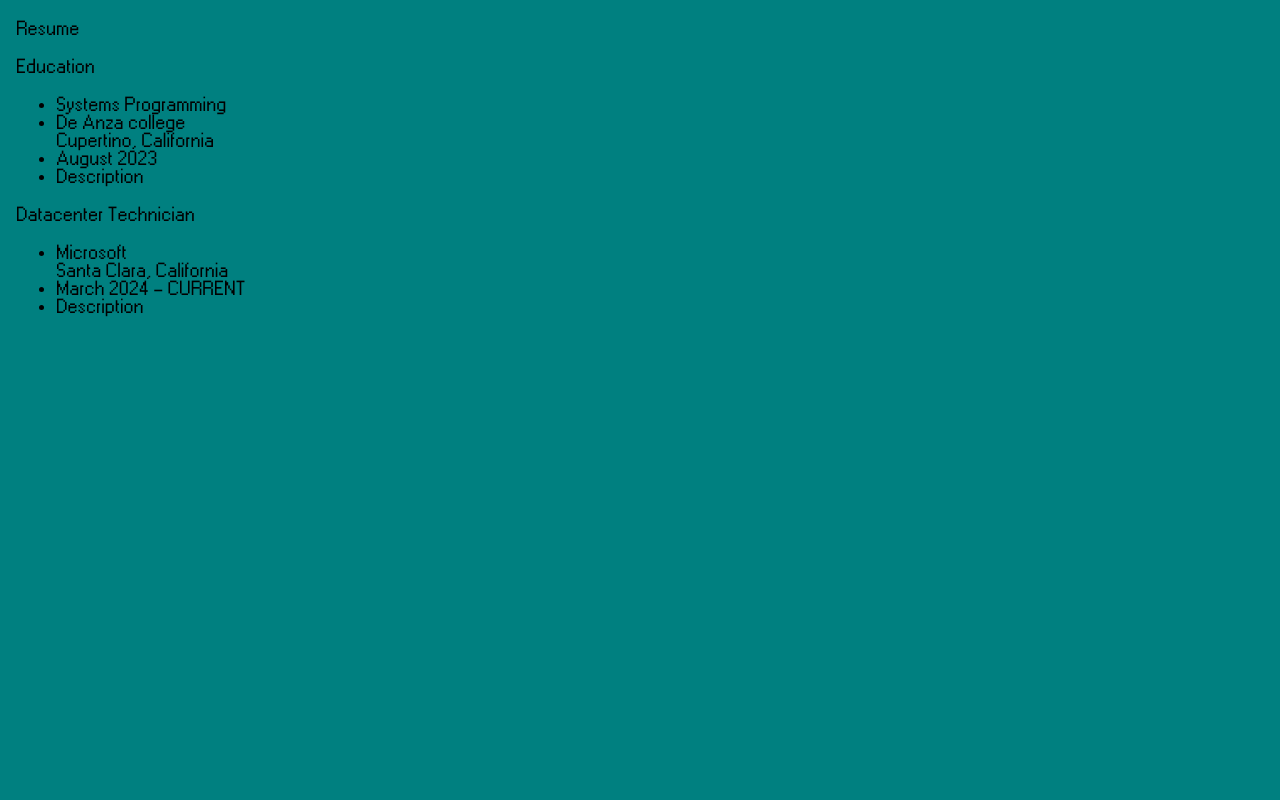
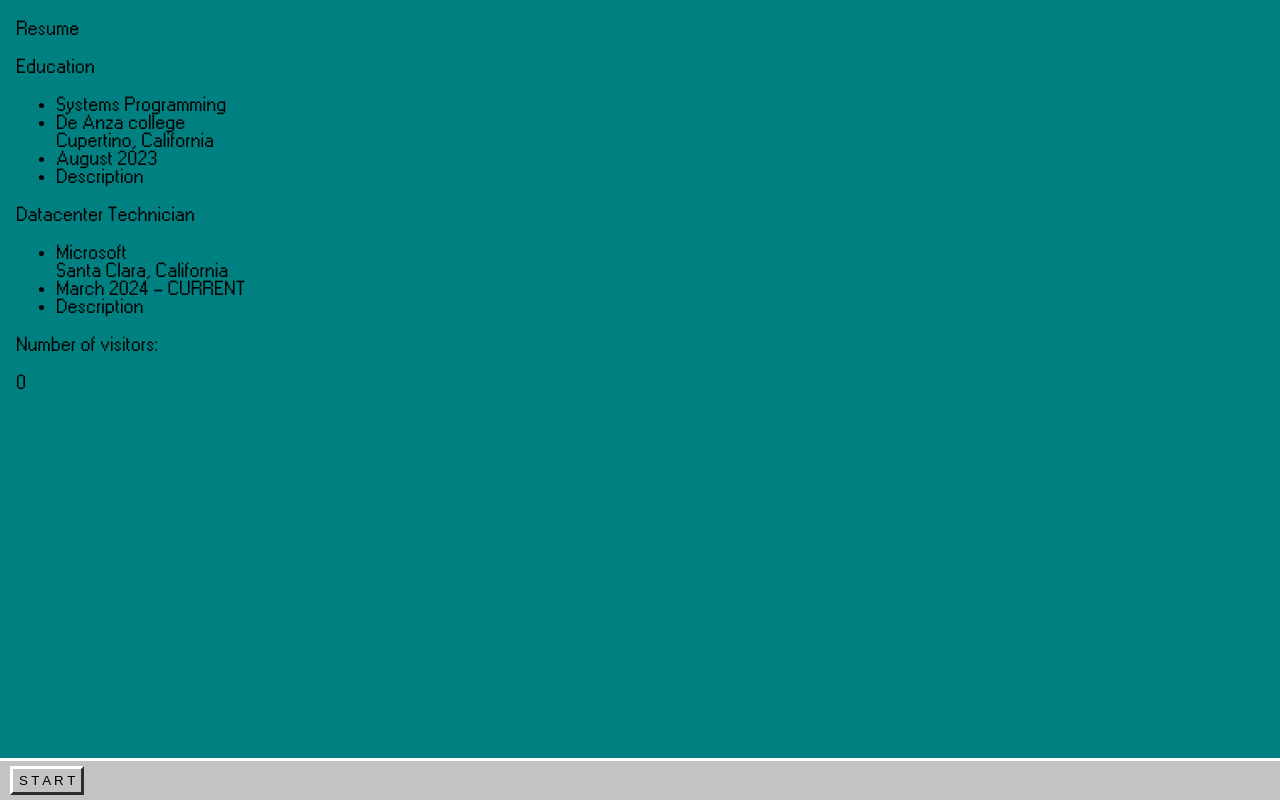
Before and after one commit to toastedsugar/CloudResumeChallenge, a React (Vite) app: page / in a window 1280 px wide. Built offline with nearby package versions, Linux system fonts and the light colour scheme.

Commit message:
Working on CSS

```diff
--- a/src/App.tsx
+++ b/src/App.tsx
@@ -1,9 +1,13 @@
 import Resume from "./components/Resume";
+import VisitorCounter from "./components/VisitorCounter";
+import Navbar from "./components/Navbar";
 
 export default function App() {
   return (
-    <body >
+    <body>
       <Resume />
+      <VisitorCounter />
+      <Navbar />
     </body>
   );
 }
--- /dev/null
+++ b/src/components/Navbar.tsx
@@ -0,0 +1,35 @@
+import React, { useState } from "react";
+
+export default function Navbar() {
+  const [isMenuOpen, setIsMenuOpen] = useState(false);
+
+  const toggleMenu = () => {
+    setIsMenuOpen(!isMenuOpen);
+  };
+
+  const NavbarMenu = () => (
+    <div className="nav-menu-container">
+      <div className="nav-menu-side-header">Cloud Resume Challenge</div>
+      <div>
+        <a href="#Resume" className="nav-menu-item">
+          Home
+        </a>
+        <a href="#about" className="nav-menu-item">
+          About
+        </a>
+        <a href="#Blog" className="nav-menu-item">
+          Contact
+        </a>
+      </div>
+    </div>
+  );
+
+  return (
+    <nav className="nav-navbar">
+      <button className="nav-start-button" onClick={toggleMenu}>
+        S T A R T
+      </button>
+      {isMenuOpen && NavbarMenu()}
+    </nav>
+  );
+}
--- /dev/null
+++ b/src/components/VisitorCounter.tsx
@@ -0,0 +1,8 @@
+export default function VisitorCounter(){
+    return(
+        <div>
+            <p>Number of visitors: </p>
+            <p>0</p>
+        </div>
+    )
+}
--- a/src/index.css
+++ b/src/index.css
@@ -1,14 +1,10 @@
-
-
 @font-face {
-    font-family: 'W95';
-    src: url(./assets/W95FA/W95FA.otf) format('opentype');
+  font-family: "W95";
+  src: url(./assets/W95FA/W95FA.otf) format("opentype");
   font-weight: normal;
   font-style: normal;
   font-size: normal;
 }
-
-
 
 /* Defining global variables */
 :root {
@@ -25,3 +21,69 @@
   font-family: W95;
   font-size: 1.25rem;
 }
+
+/* Navbar styles */
+
+.nav-navbar {
+  position: fixed;
+  bottom: 0;
+  left: 0;
+  width: 100%;
+  display: flex;
+  align-items: center;
+  padding: 5px 10px;
+  border-top: solid 3px var(--menu-lighter);
+  background-color: var(--menu-primary);
+  z-index: 1;
+}
+
+.nav-start-button {
+  border-width: 3px;
+  background-color: var(--menu-primary);
+  border-top-color: var(--menu-lighter);
+  border-left-color: var(--menu-lighter);
+  border-bottom-color: var(--menu-darker);
+  border-right-color: var(--menu-darker);
+  padding: 4px 6px;
+  cursor: pointer;
+  z-index: 1;
+}
+
+.nav-start-button-pressed {
+  background-color: var(--menu-primary);
+  border-top-color: var(--menu-darker);
+  border-left-color: var(--menu-darker);
+  border-bottom-color: var(--menu-lighter);
+  border-right-color: var(--menu-lighter);
+  padding: 4px 6px;
+  cursor: pointer;
+}
+
+.nav-menu-container {
+  position: absolute;
+  bottom: 37px; /* Places the menu above the navbar */
+  left: 0; /* Aligns the menu with the left edge of the screen */
+  background-color: var(--menu-primary);
+  border-top: solid 3px var(--menu-lighter);
+  border-left: solid 3px var(--menu-lighter);
+  border-bottom: solid 3px black;
+  border-right: solid 3px black;
+  display: flex;
+  flex-direction: row;
+}
+
+.nav-menu-item {
+  display: block;
+  text-decoration: none;
+  padding: 8px 0;
+  color: black;
+}
+
+.nav-menu-side-header {
+  color: white;
+  background-color: var(--menu-darker);
+  writing-mode: vertical-lr;
+  transform: rotateZ(180deg);
+
+  padding-bottom: .5em;
+}
```
Also changed, not shown: 1 other file (tests, documents, lock files or other folders). Lines whose indentation alone changed are shown as unchanged.
